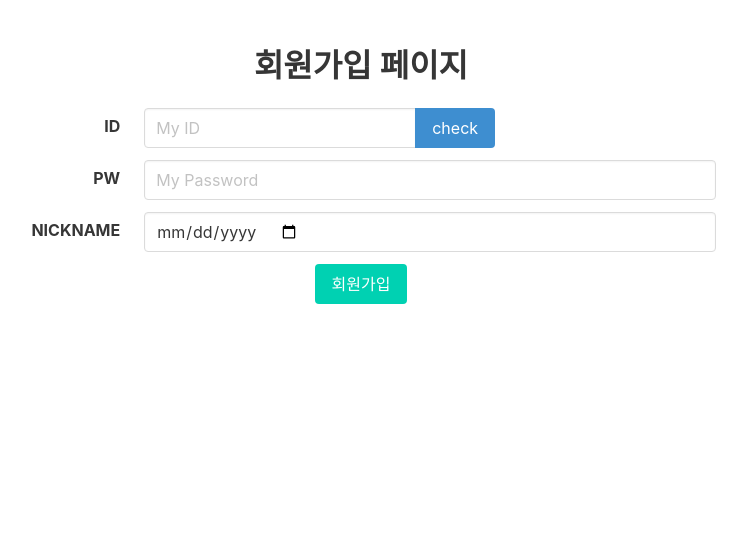
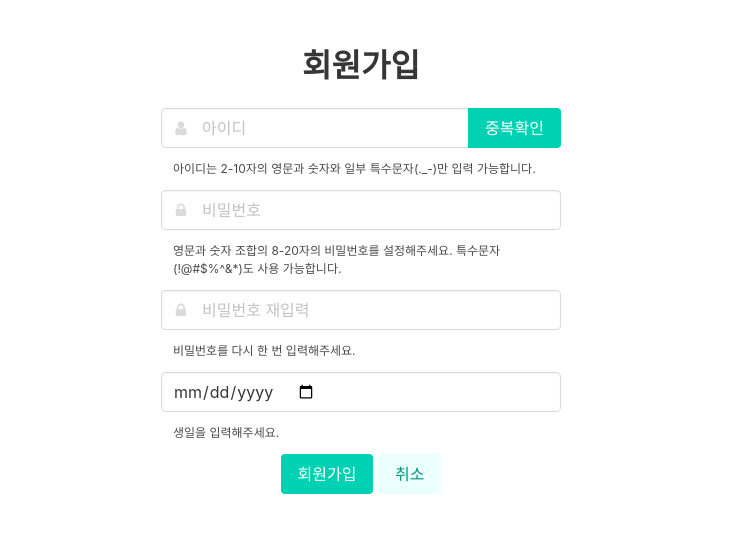
Before and after one commit to hunkim00/-, a Flask app: template templates/signup.html in a window 1280 px wide. Shown: the top 533 px of the page, without its empty margins (279-1026 px from the left). Run offline with Flask 2, Linux system fonts and the light colour scheme; the template is opened without the code that fills it, so the values that code supplies are empty; some libraries are stand-ins or nearby versions.

Commit message:
회원가입 페이지 입력값 체크 추가

```diff
--- a/templates/signup.html
+++ b/templates/signup.html
@@ -1,9 +1,8 @@
 <!doctype html>
 <html lang="en">
 <head>
-
     <!-- Webpage Title -->
-    <title>Hello, world!</title>
+    <title>회원가입 페이지</title>
 
     <!-- Required meta tags -->
     <meta charset="utf-8">
@@ -11,24 +10,68 @@
 
     <!-- Bulma CSS -->
     <link rel="stylesheet" href="https://cdn.jsdelivr.net/npm/bulma@0.9.1/css/bulma.min.css">
+    <!-- Font Awesome CSS -->
+    <link href="//maxcdn.bootstrapcdn.com/font-awesome/4.7.0/css/font-awesome.min.css" rel="stylesheet">
+
     <!-- JS -->
     <script src="https://ajax.googleapis.com/ajax/libs/jquery/3.4.1/jquery.min.js"></script>
     <script src="https://cdnjs.cloudflare.com/ajax/libs/jquery-cookie/1.4.1/jquery.cookie.js"></script>
 
     <script>
-        // 간단한 회원가입 함수입니다.
-        // 아이디, 비밀번호, 닉네임을 받아 DB에 저장합니다.
-        function register() {
-            let check_id = $('#check-id').val()
+        function signup() {
+            let id = $('#userid').val()
+            let password = $('#userpw').val()
+            let password2 = $('#userpw2').val()
+            let birthday = $('#userbirthday').val()
 
-            if (check_id == 'true') {
+            // id 겁사
+            if ($("#help-id").hasClass("is-danger")) {
+                alert("아이디를 다시 확인해주세요.")
+                return;
+            } else if (!$("#help-id").hasClass("is-success")) {
+                alert("아이디 중복확인을 해주세요.")
+                return;
+            }
+            // 비밀번호 검사
+            if (password == "") {
+                $("#help-password").text("비밀번호를 입력해주세요.").removeClass("is-safe").addClass("is-danger")
+                $("#userpw").focus()
+                return;
+            } else if (!is_password(password)) {
+                $("#help-password").text("비밀번호의 형식을 확인해주세요. 영문과 숫자 필수 포함, 특수문자(!@#$%^&*) 사용가능 8-20자").removeClass("is-safe").addClass("is-danger")
+                $("#userpw").focus()
+                return
+            } else {
+                $("#help-password").text("사용할 수 있는 비밀번호입니다.").removeClass("is-danger").addClass("is-success")
+            }
+            // 비밀번호 2 검사
+            if (password2 == "") {
+                $("#help-password2").text("비밀번호를 입력해주세요.").removeClass("is-safe").addClass("is-danger")
+                $("#userpw2").focus()
+                return;
+            } else if (password2 != password) {
+                $("#help-password2").text("비밀번호가 일치하지 않습니다.").removeClass("is-safe").addClass("is-danger")
+                $("#userpw2").focus()
+                return;
+            } else {
+                $("#help-password2").text("비밀번호가 일치합니다.").removeClass("is-danger").addClass("is-success")
+            }
+            // 생일 검사
+            if (birthday == "") {
+                $("#help-birthday").text("생일을 입력해주세요.").removeClass("is-safe").addClass("is-danger")
+                $("#userbirthday").focus()
+                return;
+            } else {
+                $("#help-birthday").text("생일 입력 완료.").removeClass("is-danger").addClass("is-success")
+            }
+
             $.ajax({
                 type: "POST",
                 url: "/api/signup",
                 data: {
-                        user_id: $('#userid').val(),
-                        user_pw: $('#userpw').val(),
-                        user_birthday: $('#userbirthday').val()
+                    user_id: id,
+                    user_pw: password,
+                    user_birthday: birthday
                 },
                 success: function (response) {
                     if (response['result'] == 'success') {
@@ -39,25 +82,48 @@
                     }
                 }
             })
-            } else {
-                alert('아이디 중복확인을 해주세요.')
         }
+
+        // 아이디 정규표현식, 영문과 숫자, 일부 특수문자(._-)만 사용 가능, 2-10자 길이. 영문 무조건 포함
+        function is_id(asValue) {
+            var regExp = /^(?=.*[a-zA-Z])[-a-zA-Z0-9_.]{2,10}$/;
+            return regExp.test(asValue);
+        }
+
+        // 비밀번호 정규표헌식, 영문, 숫자는 1개 씩 무조건 포함, 일부 특수문자 사용 가능, 8-20자 길이
+        function is_password(asValue) {
+            var regExp = /^(?=.*\d)(?=.*[a-zA-Z])[0-9a-zA-Z!@#$%^&*]{8,20}$/;
+            return regExp.test(asValue);
         }
 
         function check_id() {
+            let user_id = $('#userid').val()
+            // 아이디가 비어있는지 체크
+            if (user_id == "") {
+                $("#help-id").text("아이디를 입력해주세요.").removeClass("is-safe").addClass("is-danger")
+                $("#userid").focus()
+                return;
+            }
+            // 아이디가 형식에 맞는지 체크
+            if (!is_id(user_id)) {
+                $("#help-id").text("아이디의 형식을 확인해주세요. 영문과 숫자, 일부 특수문자(._-) 사용 가능. 2-10자 길이").removeClass("is-safe").addClass("is-danger")
+                $("#userid").focus()
+                return;
+            }
+            $("#help-id").addClass("is-loading")
             $.ajax({
                 type: "POST",
                 url: "/api/checkid",
                 data: {
-                    user_id: $('#userid').val(),
+                    user_id: user_id,
                 },
                 success: function (response) {
                     if (response['result'] == 'success') {
-                        alert(response['msg'])
-                        $('#check-id').val('true')
+                        $("#help-id").text("사용할 수 있는 아이디입니다.").removeClass("is-danger").addClass("is-success")
                     } else {
                         alert(response['msg'])
                     }
+                    $("#help-id").removeClass("is-loading")
                 }
             })
         }
@@ -65,51 +131,48 @@
 </head>
 <body>
 <div class="section has-text-centered">
-    <h1 class="title">회원가입 페이지</h1>
-    <div class="container" style="width:60%">
-        <div class="field is-horizontal">
-            <div class="field-label is-normal">
-                <label class="label" for="userid">ID</label>
-            </div>
-            <div class="field-body">
+    <h1 class="title">회원가입</h1>
+    <div class="container" style="width:400px">
         <div class="field has-addons">
-                    <div class="control">
-                        <input class="input" type="text" id="userid" aria-describedby="emailHelp" placeholder="My ID">
+            <div class="control has-icons-left" style="width:100%">
+                <input class="input" type="text" id="userid" placeholder="아이디">
+                <span class="icon is-small is-left"><i class="fa fa-user"></i></span>
             </div>
             <div class="control">
-                        <input type="hidden" id="check-id" value="false">
-                        <a class="button is-info" onclick="check_id()">
-                            check
-                        </a>
+                <button class="button is-primary" onclick="check_id()">중복확인</button>
             </div>
         </div>
+        <div class="field has-text-left mx-3">
+            <p id="help-id" class="help">아이디는 2-10자의 영문과 숫자와 일부 특수문자(._-)만 입력 가능합니다.</p>
+        </div>
+        <div class="field">
+            <div class="control has-icons-left">
+                <input type="password" class="input" id="userpw" placeholder="비밀번호">
+                <span class="icon is-small is-left"><i class="fa fa-lock"></i></span>
             </div>
         </div>
-        <div class="field is-horizontal">
-            <div class="field-label is-normal">
-                <label class="label" for="userpw">PW</label>
+        <div class="field has-text-left mx-3">
+            <p id="help-password" class="help">영문과 숫자 조합의 8-20자의 비밀번호를 설정해주세요. 특수문자(!@#$%^&amp;*)도 사용 가능합니다.</p>
         </div>
-            <div class="field-body">
         <div class="field">
-                    <div class="control">
-                        <input type="password" class="input" id="userpw" placeholder="My Password">
+            <div class="control has-icons-left">
+                <input type="password" class="input" id="userpw2" placeholder="비밀번호 재입력">
+                <span class="icon is-small is-left"><i class="fa fa-lock"></i></span>
             </div>
         </div>
+        <div class="field has-text-left mx-3">
+            <p id="help-password2" class="help">비밀번호를 다시 한 번 입력해주세요.</p>
         </div>
-        </div>
-        <div class="field is-horizontal">
-            <div class="field-label is-normal">
-                <label class="label" for="userbirthday">NICKNAME</label>
-            </div>
-            <div class="field-body">
         <div class="field">
             <div class="control">
                 <input type="date" class="input" id="userbirthday" placeholder="My Birthday">
             </div>
         </div>
+        <div class="field has-text-left mx-3">
+            <p id="help-birthday" class="help">생일을 입력해주세요.</p>
         </div>
-        </div>
-        <button class="button is-primary" onclick="register()">회원가입</button>
+        <button class="button is-primary" onclick="signup()">회원가입</button>
+        <button class="button is-primary is-light" onclick="window.location.href = '/'">취소</button>
     </div>
 </div>
 </body>
```
Also changed, not shown: templates/login.html (+6 -5 lines). Lines whose indentation alone changed are shown as unchanged.
